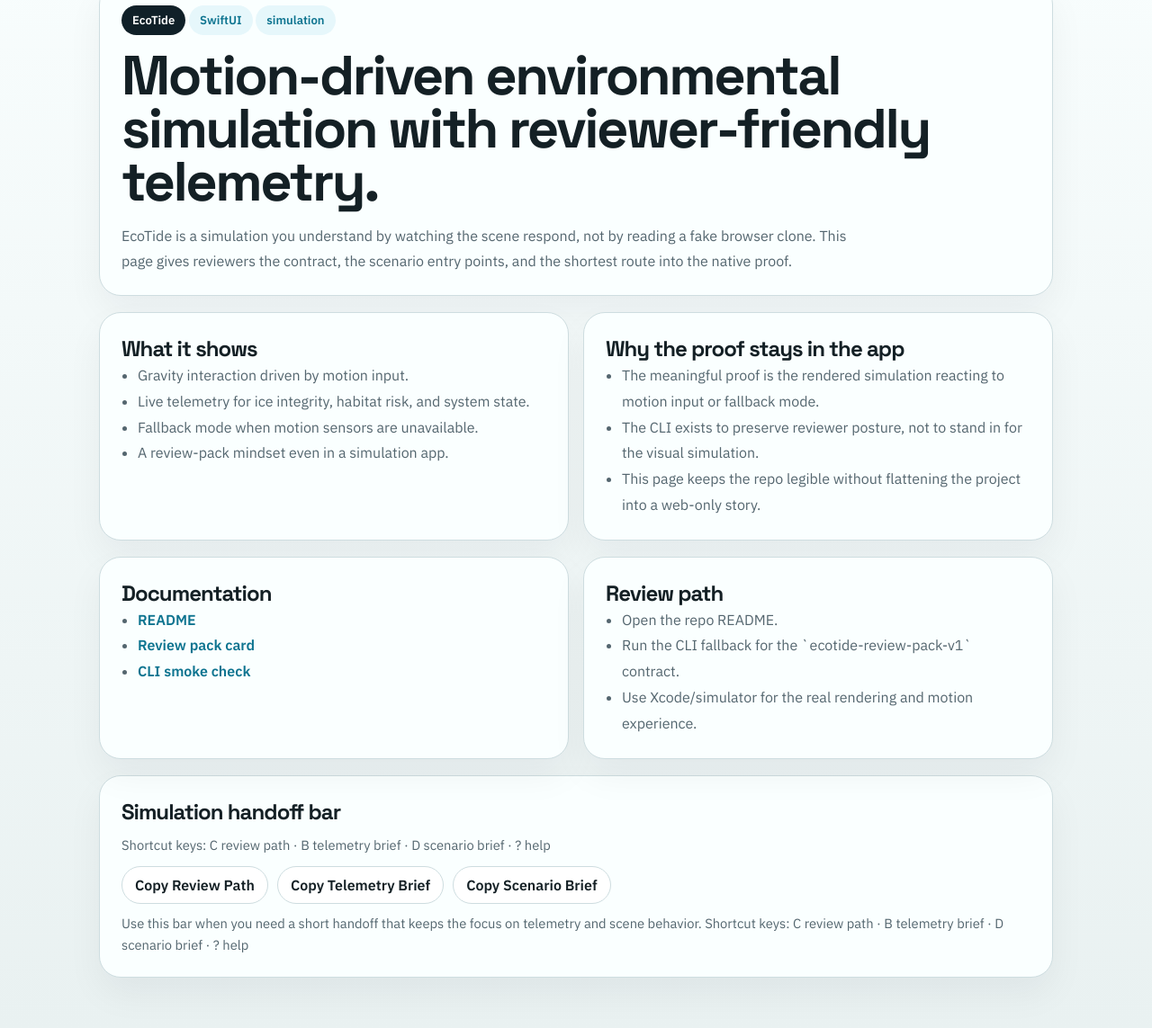
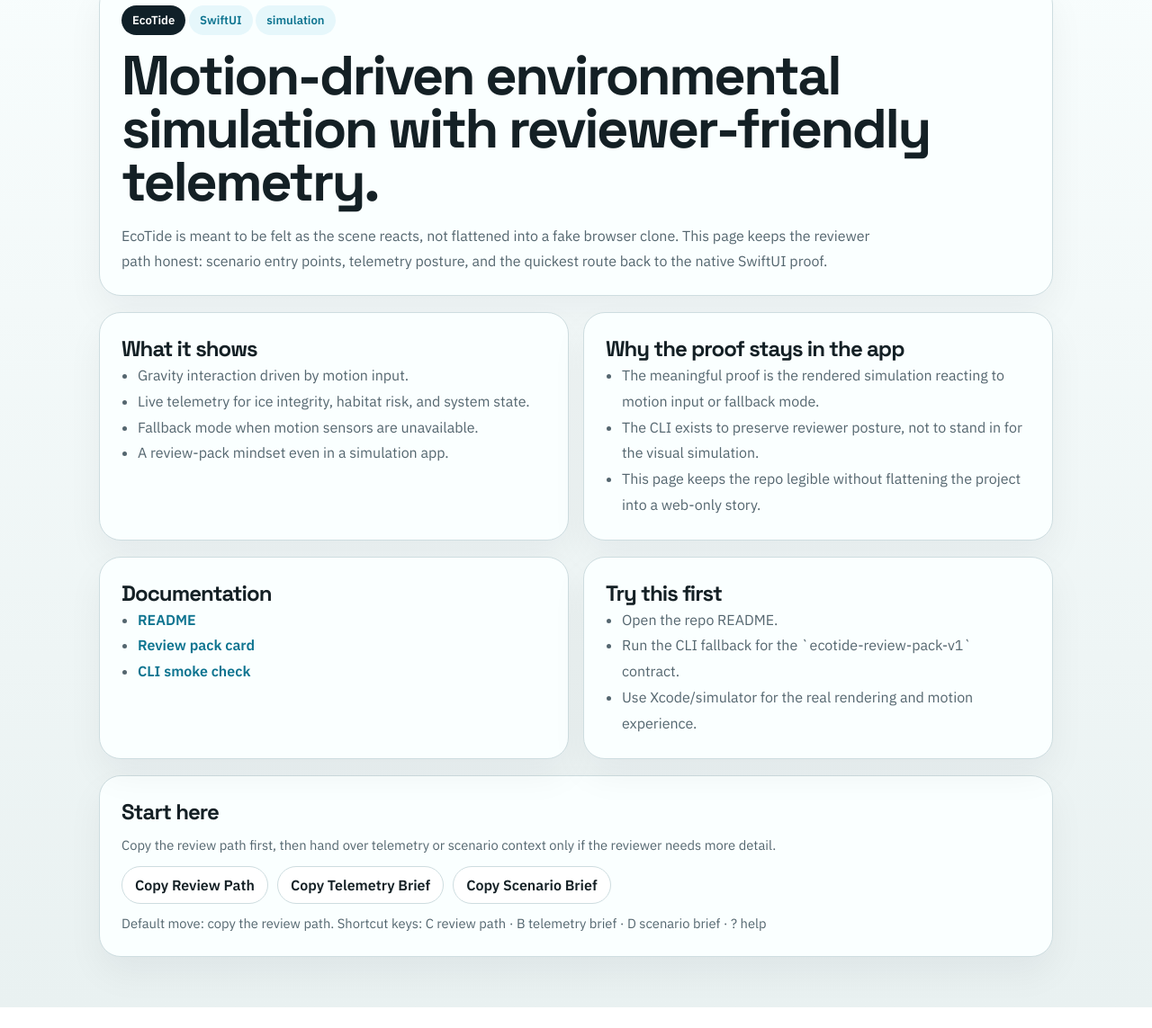
Before and after one commit to KIM3310/ecotide, a plain HTML site: page site/index.html in a window 1280 px wide. Shown: the part 51-1194 px from the top of the page at 90% size. After the commit the page ends 1171 px from the top, so only its background shows below. Drawn offline with Linux system fonts and the light colour scheme.

Commit message:
docs: tighten simulation review handoff

```diff
--- a/site/index.html
+++ b/site/index.html
@@ -39,7 +39,7 @@
         <span class="chip">simulation</span>
       </div>
       <h1>Motion-driven environmental simulation with reviewer-friendly telemetry.</h1>
-      <p class="lede">EcoTide is a simulation you understand by watching the scene respond, not by reading a fake browser clone. This page gives reviewers the contract, the scenario entry points, and the shortest route into the native proof.</p>
+      <p class="lede">EcoTide is meant to be felt as the scene reacts, not flattened into a fake browser clone. This page keeps the reviewer path honest: scenario entry points, telemetry posture, and the quickest route back to the native SwiftUI proof.</p>
     </section>
 
     <section class="grid two">
@@ -72,7 +72,7 @@
         </ul>
       </article>
       <article class="panel">
-        <h2>Review path</h2>
+        <h2>Try this first</h2>
         <ul class="list">
           <li>Open the repo README.</li>
           <li>Run the CLI fallback for the `ecotide-review-pack-v1` contract.</li>
@@ -84,14 +84,14 @@
 
 
     <section class="panel quick-actions">
-      <h2>Simulation handoff bar</h2>
-      <p class="hint">Shortcut keys: C review path · B telemetry brief · D scenario brief · ? help</p>
+      <h2>Start here</h2>
+      <p class="hint">Copy the review path first, then hand over telemetry or scenario context only if the reviewer needs more detail.</p>
       <div class="action-row">
         <button id="copyReviewPathBtn" class="action-btn" type="button">Copy Review Path</button>
         <button id="copyReviewerBriefBtn" class="action-btn" type="button">Copy Telemetry Brief</button>
         <button id="copyScenarioBriefBtn" class="action-btn" type="button">Copy Scenario Brief</button>
       </div>
-      <p id="quickActionStatus" class="hint">Use this bar when you need a short handoff that keeps the focus on telemetry and scene behavior. Shortcut keys: C review path · B telemetry brief · D scenario brief · ? help</p>
+      <p id="quickActionStatus" class="hint">Default move: copy the review path. Shortcut keys: C review path · B telemetry brief · D scenario brief · ? help</p>
     </section>
   </main>
 
@@ -148,7 +148,7 @@
       if (key === "?") {
         event.preventDefault();
         if (quickActionStatus) {
-          quickActionStatus.textContent = "Shortcut keys: C review path · B telemetry brief · D scenario brief · ? help";
+          quickActionStatus.textContent = "Start with the review path. Then use the telemetry or scenario brief if the reviewer needs more context.";
         }
         return;
       }
```
